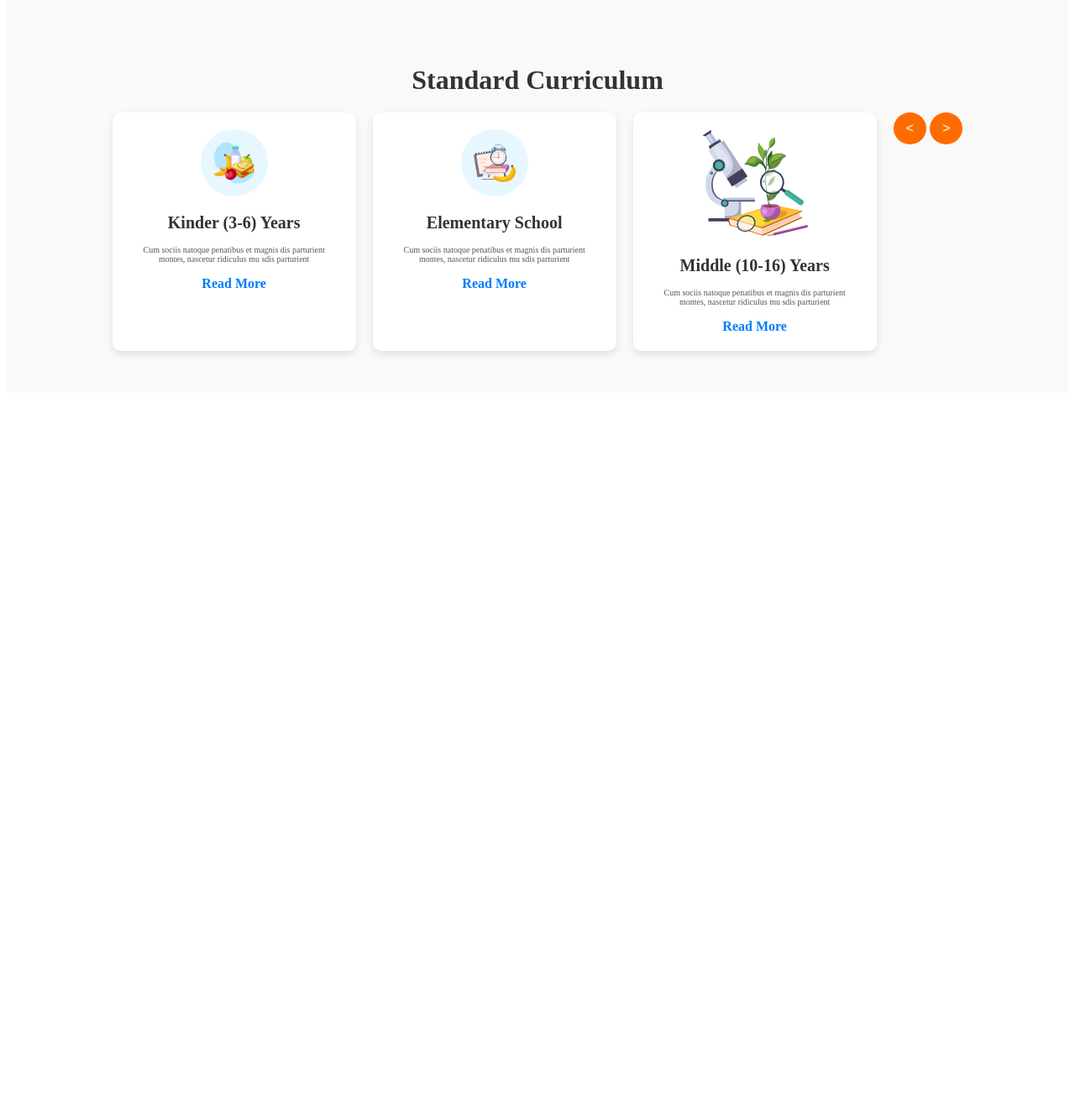
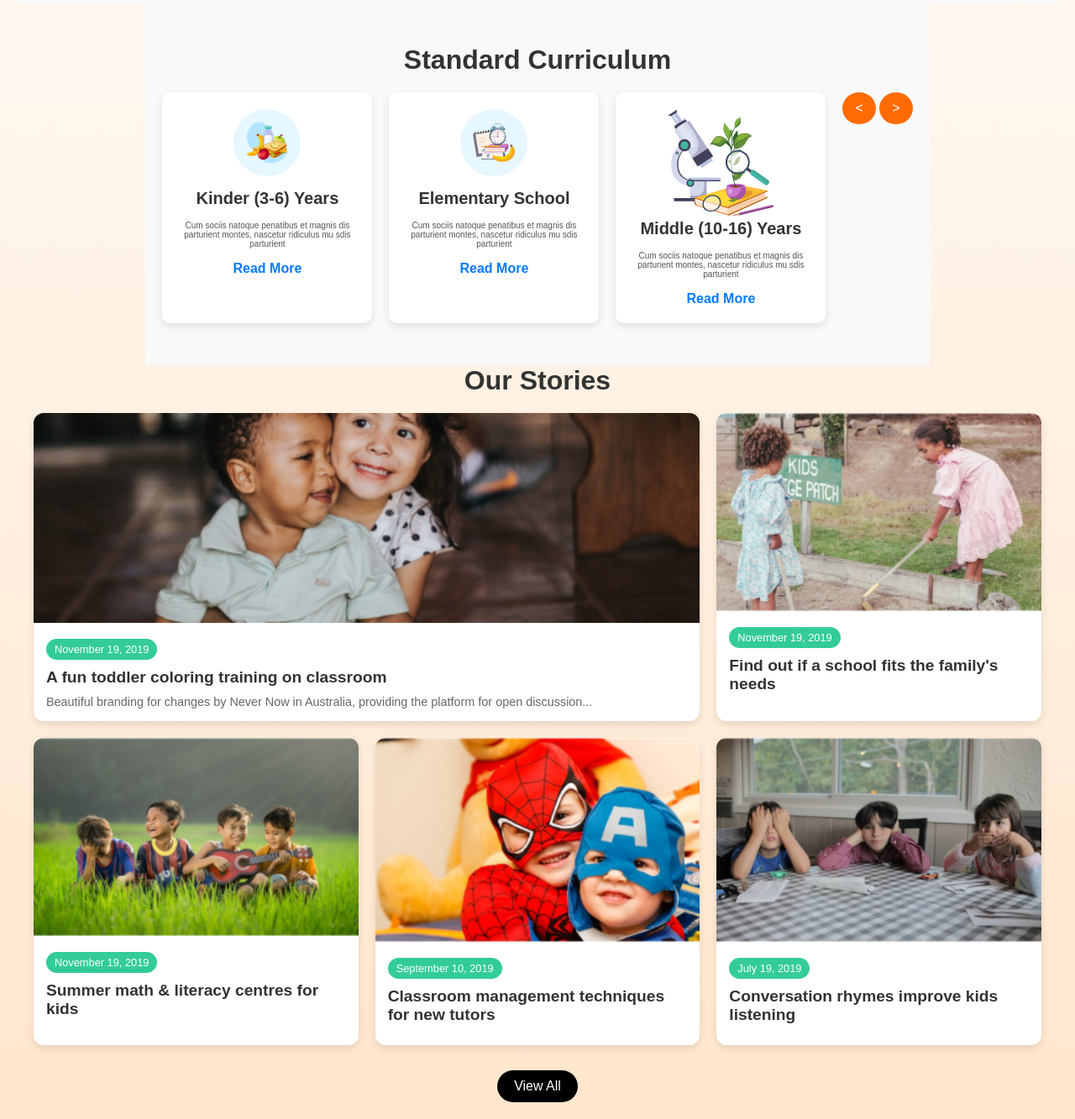
Before and after one commit to rdshuvo/my-second-web, a plain HTML site: page index.html in a window 1280 px wide. Shown: the part 569-1902 px from the top of the page at 84% size. Before the commit the page ends 1045 px from the top, so only its background shows below. Drawn offline with Linux system fonts and the light colour scheme.

Commit message:
my school website

```diff
--- a/index.html
+++ b/index.html
@@ -3,7 +3,7 @@
 <head>
   <meta charset="UTF-8">
   <meta name="viewport" content="width=device-width, initial-scale=1.0">
-    <title>My Second Website</title>
+  <title>Document</title>
   <link rel="stylesheet" href="styles/index.css">
 </head>
 <body>
@@ -72,7 +72,45 @@
      <button class="next">&gt</button>
    </div>
 </section>
-
-
+<h1>Our Stories</h1>
+<div class="stories-container">
+  <div class="story-card large-card">
+      <img src="assets/story-1.png" alt="Story Image">
+      <div class="story-content">
+          <span class="story-date">November 19, 2019</span>
+          <h2 class="story-title">A fun toddler coloring training on classroom</h2>
+          <p class="story-description">Beautiful branding for changes by Never Now in Australia, providing the platform for open discussion...</p>
+      </div>
+  </div>
+  <div class="story-card">
+      <img src="assets/story-2.png" alt="Story Image">
+      <div class="story-content">
+          <span class="story-date">November 19, 2019</span>
+          <h2 class="story-title">Find out if a school fits the family's needs</h2>
+      </div>
+  </div>
+  <div class="story-card">
+      <img src="assets/story-3.png" alt="Story Image">
+      <div class="story-content">
+          <span class="story-date">November 19, 2019</span>
+          <h2 class="story-title">Summer math & literacy centres for kids</h2>
+      </div>
+  </div>
+  <div class="story-card">
+      <img src="assets/story-4.png" alt="Story Image">
+      <div class="story-content">
+          <span class="story-date">September 10, 2019</span>
+          <h2 class="story-title">Classroom management techniques for new tutors</h2>
+      </div>
+  </div>
+  <div class="story-card">
+      <img src="assets/story-5.png" alt="Story Image">
+      <div class="story-content">
+          <span class="story-date">July 19, 2019</span>
+          <h2 class="story-title">Conversation rhymes improve kids listening</h2>
+      </div>
+  </div>
+</div>
+<button class="view-all-btn">View All</button
 </body>
 </html>
--- a/styles/index.css
+++ b/styles/index.css
@@ -159,3 +159,99 @@ nav ul li a{
 .carousel-controls button:hover{
     background: #e65ce6;
 }
+* {
+    margin: 0;
+    padding: 0;
+    box-sizing: border-box;
+    font-family: Arial, sans-serif;
+}
+
+body {
+    background: linear-gradient(to bottom, #fff, #ffe6cc);
+    padding: 20px;
+    display: flex;
+    flex-direction: column;
+    align-items: center;
+}
+
+h1 {
+    font-size: 2rem;
+    margin-bottom: 20px;
+    color: #333;
+}
+
+.stories-container {
+    display: grid;
+    grid-template-columns: repeat(3, 1fr);
+    gap: 20px;
+    max-width: 1200px;
+    width: 100%;
+}
+
+.story-card {
+    background: #fff;
+    border-radius: 12px;
+    box-shadow: 0 4px 8px rgba(0, 0, 0, 0.1);
+    overflow: hidden;
+    transition: transform 0.3s;
+}
+
+.story-card:hover {
+    transform: translateY(-5px);
+}
+
+.story-card img {
+    width: 100%;
+    height: auto;
+}
+
+.story-content {
+    padding: 15px;
+}
+
+.story-date {
+    background-color: #33CC99;
+    color: #fff;
+    display: inline-block;
+    padding: 5px 10px;
+    border-radius: 20px;
+    font-size: 0.8rem;
+    margin-bottom: 10px;
+}
+
+.story-title {
+    font-size: 1.2rem;
+    margin-bottom: 10px;
+    color: #333;
+    font-weight: bold;
+}
+
+.story-description {
+    font-size: 0.9rem;
+    color: #666;
+}
+
+.view-all-btn {
+    background-color: #000;
+    color: #fff;
+    padding: 10px 20px;
+    font-size: 1rem;
+    margin-top: 30px;
+    border-radius: 25px;
+    border: none;
+    cursor: pointer;
+    transition: background-color 0.3s;
+}
+
+.view-all-btn:hover {
+    background-color: #333;
+}
+
+.large-card {
+    grid-column: span 2;
+}
+
+.large-card img {
+    height: 250px;
+    object-fit: cover;
+}
```
Lines whose indentation alone changed are shown as unchanged.
